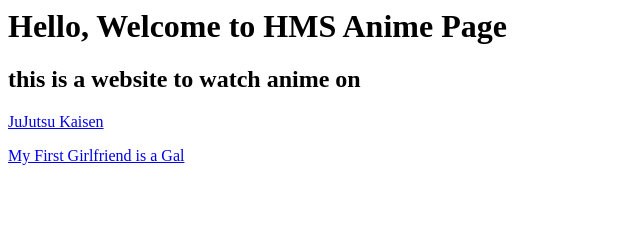
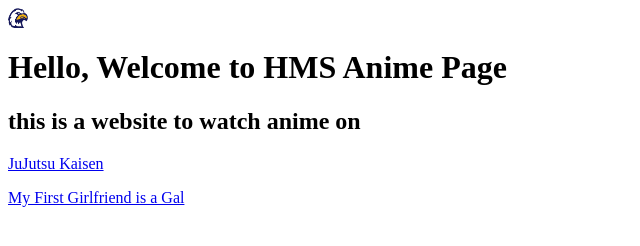
Before and after one commit to kriper12/HMS-Anime, a plain HTML site: page index.html in a window 1280 px wide. Shown: the whole page, without its empty margins (0-640 px from the left). Drawn offline with Linux system fonts and the light colour scheme.

Commit message:
Update index.html

```diff
--- a/index.html
+++ b/index.html
@@ -4,7 +4,8 @@
     <link rel="icon" href="favicon.png" type="image/png">
   </head>
 <body>
-<h1>Hello, Welcome to HMS Anime Page</h1>
+<img src="favicon.png" alt="alt" width="20" height="20">
+  <h1>Hello, Welcome to HMS Anime Page</h1>
 <h2>this is a website to watch anime on</h2>
 
 <a href="./jjk/">JuJutsu Kaisen</a>
```
